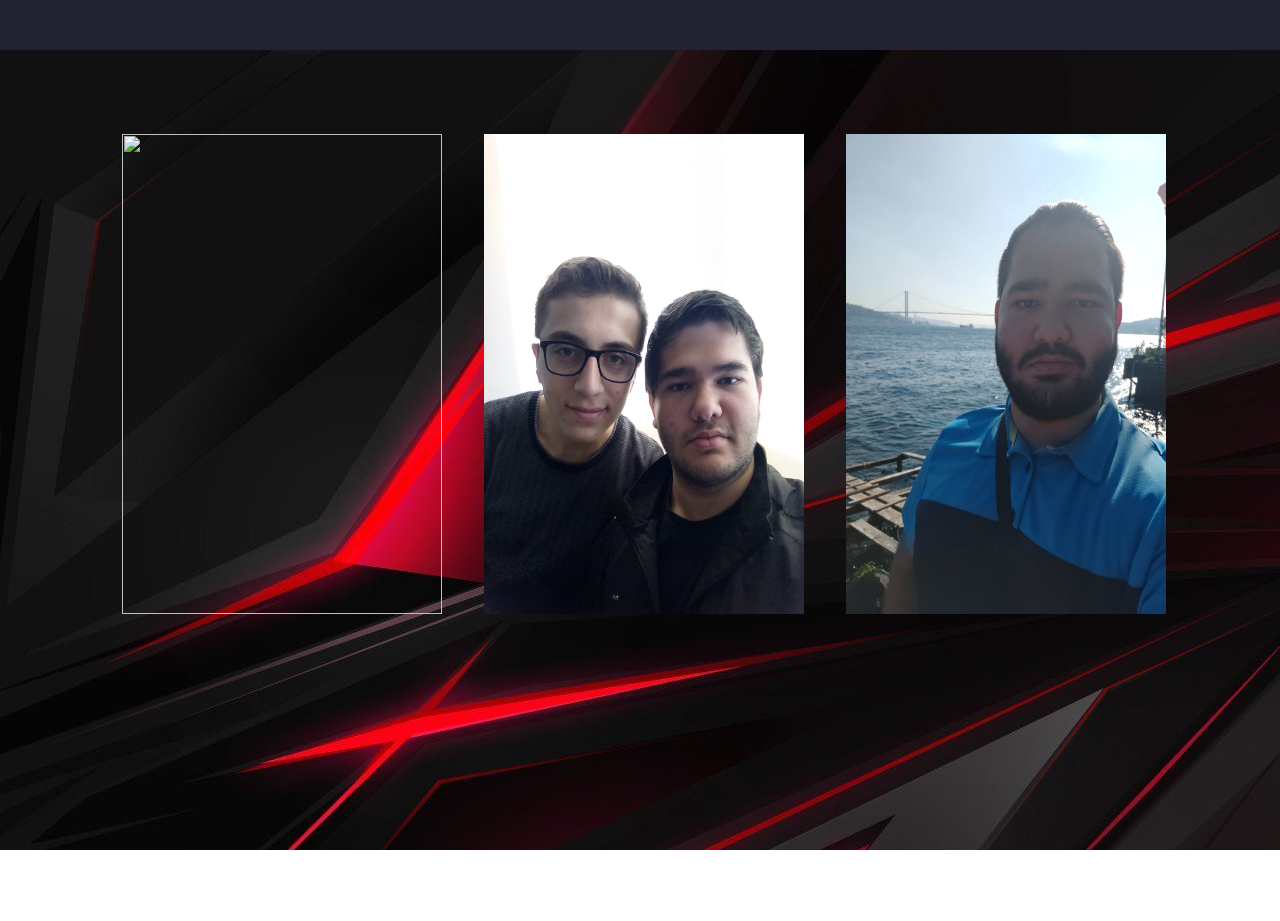
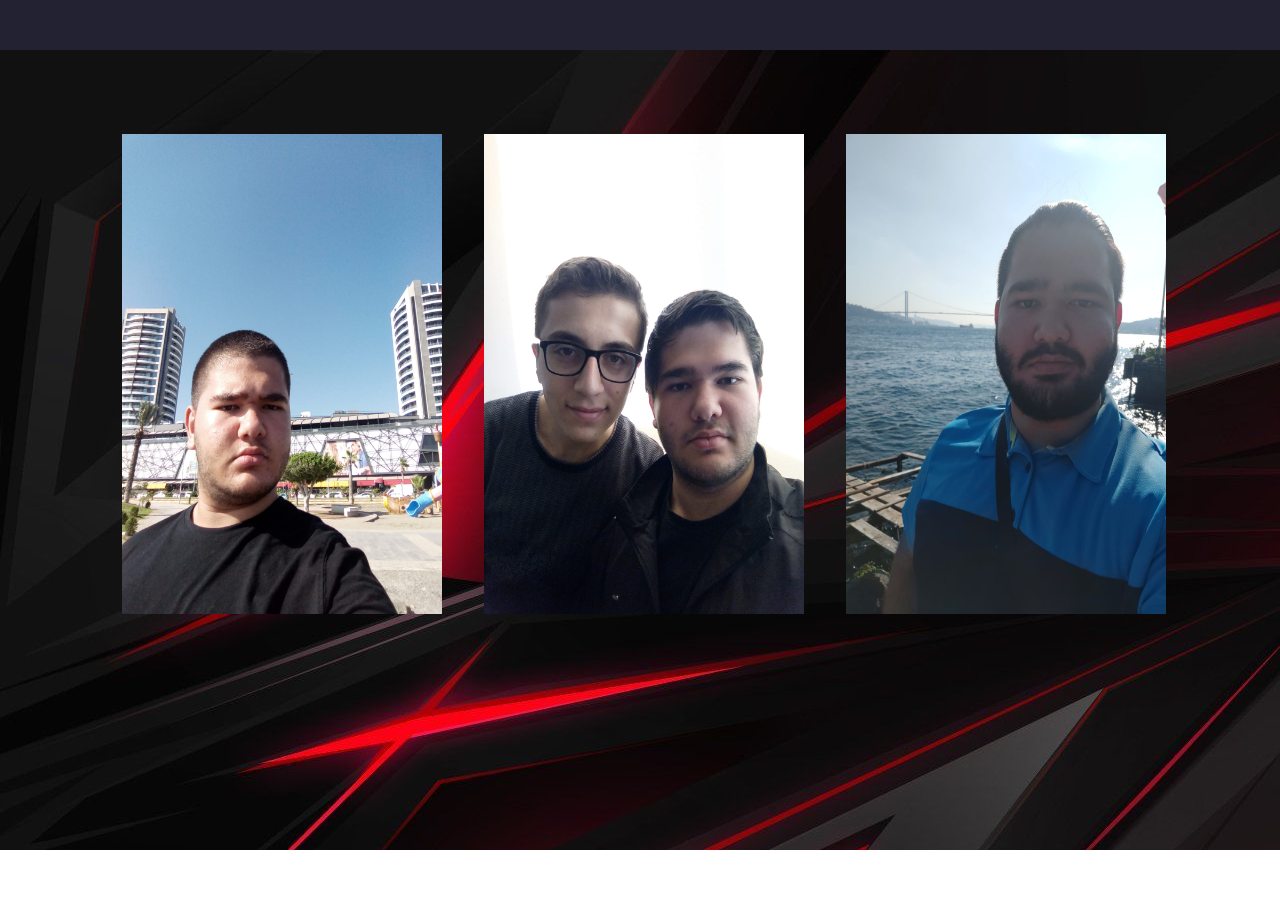
Before and after one commit to V9S579/V9S579.github.io, a plain HTML site: page index.html in a window 1280 px wide. Shown: the part 1600-2521 px from the top of the page. Drawn offline with Linux system fonts and the light colour scheme.

Commit message:
Update index.html

```diff
--- a/index.html
+++ b/index.html
@@ -199,7 +199,7 @@
 
                     <tr>
 
-                        <td><img src="resim1.jpg" style="width:320px;height:480px;"></td>
+                        <td><img src="resim11.jpg" style="width:320px;height:480px;"></td>
                         <td><img src="resim2.jpg" style="width:320px;height:480px;"></td>
                         <td><img src="resim4.jpg" style="width:320px;height:480px;"></td>
 
```
